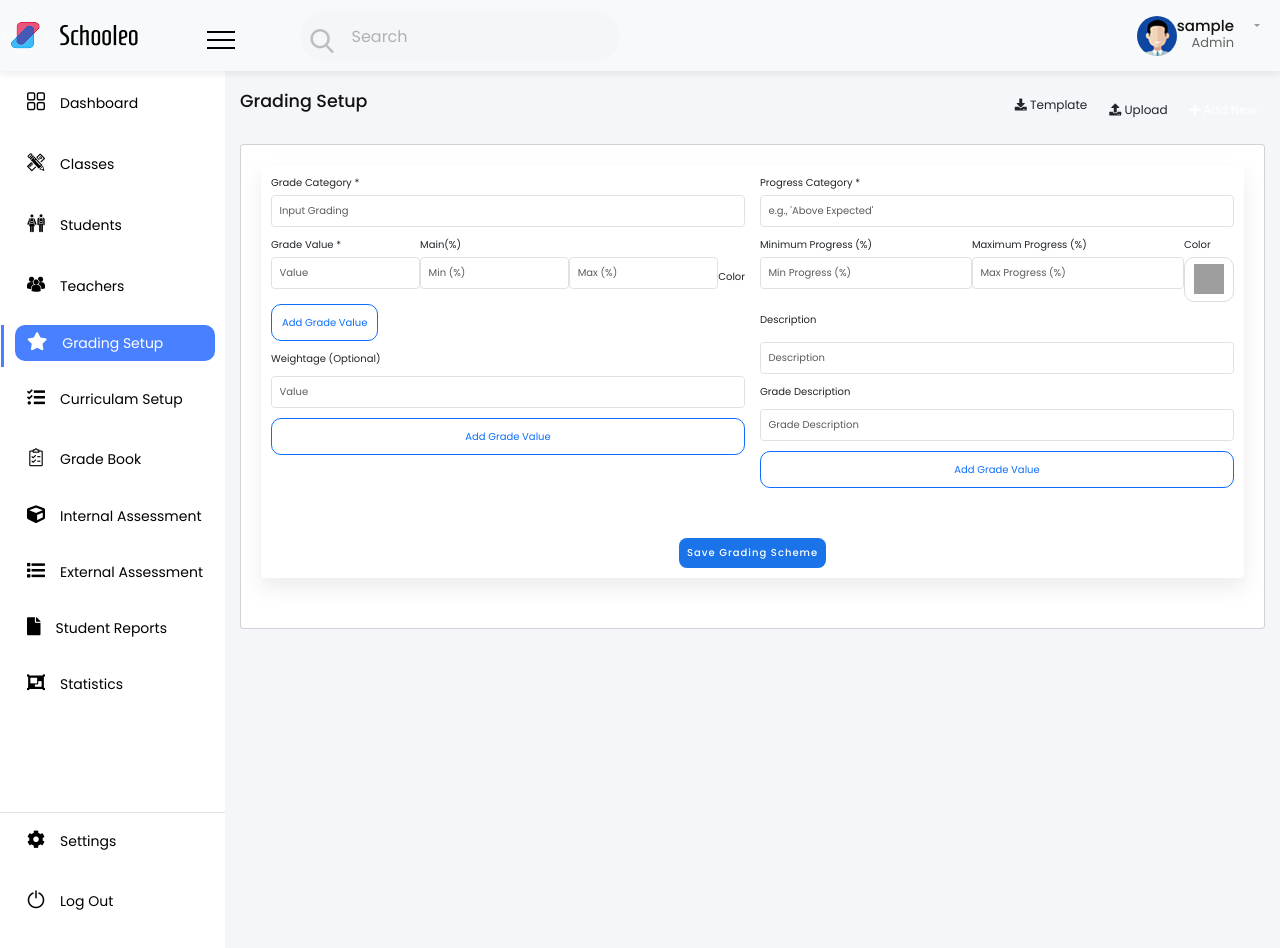
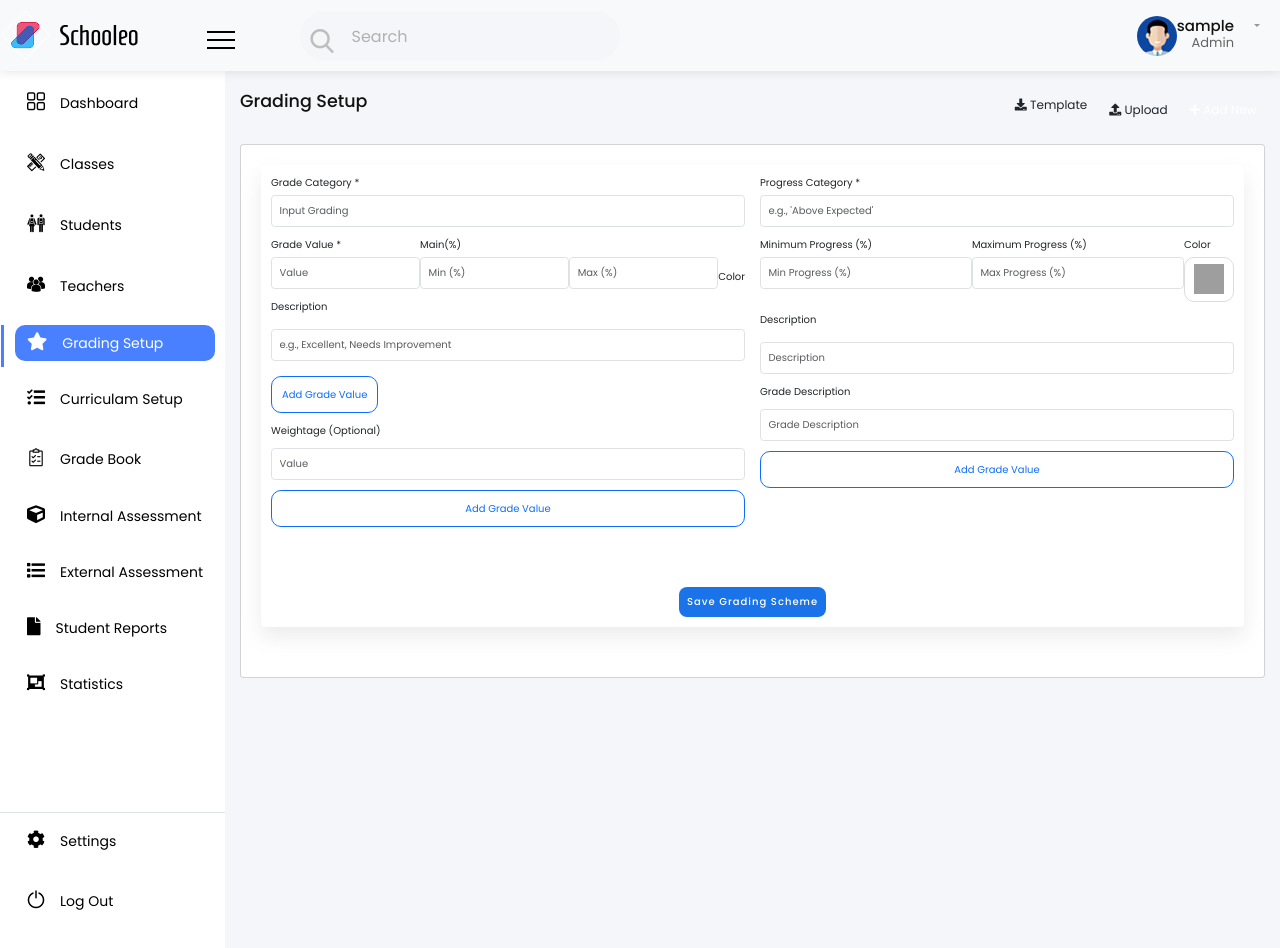
Before and after one commit to kdsinghapp/student-Pannel, a React (Vite) app: page /grading-setup in a window 1280 px wide. Shown: the top 948 px of the page. Built offline with nearby package versions, Linux system fonts and the light colour scheme; sample sign-in values are in the browser's storage; grey boxes are pictures that could not be loaded.

Commit message:
Add Descriptions For Grading Setupt Me

```diff
--- a/src/pages/Grading.jsx
+++ b/src/pages/Grading.jsx
@@ -134,6 +134,14 @@ const Grading = () => {
                           )}
 
                         </div>
+                          <div className="mb-3">
+                        <label className="form-label">Description</label>
+                        <input
+                          type="text"
+                          className="form-control mt-3"
+                          placeholder="e.g., Excellent, Needs Improvement"
+                        />
+                      </div>
 
                         </div>
 
```
